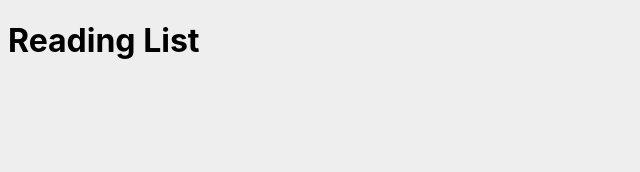
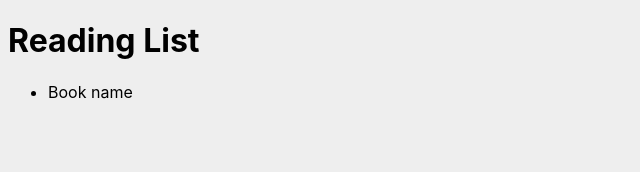
Before and after one commit to Ismail-Opatola/learning-graphql, a React (Create React App) app in the folder client/: page / in a window 1280 px wide. Shown: the top 172 px of the page, without its empty margins (0-640 px from the left). Built offline with nearby package versions, Linux system fonts and the light colour scheme.

Commit message:
create BookList component

```diff
--- a/client/src/App.js
+++ b/client/src/App.js
@@ -1,9 +1,10 @@
 import React from 'react';
-
+import BookList from './components/BookList'
 function App() {
   return (
     <div className="App">
       <h1>Reading List</h1>
+      <BookList />
     </div>
   );
 }
--- /dev/null
+++ b/client/src/components/BookList.js
@@ -0,0 +1,18 @@
+import React, { Component } from "react";
+import PropTypes from "prop-types";
+
+export default class BookList extends Component {
+  static propTypes = {
+    prop: PropTypes
+  };
+
+  render() {
+    return (
+      <div>
+        <ul id="book-list">
+          <li>Book name</li>
+        </ul>
+      </div>
+    );
+  }
+}
```
